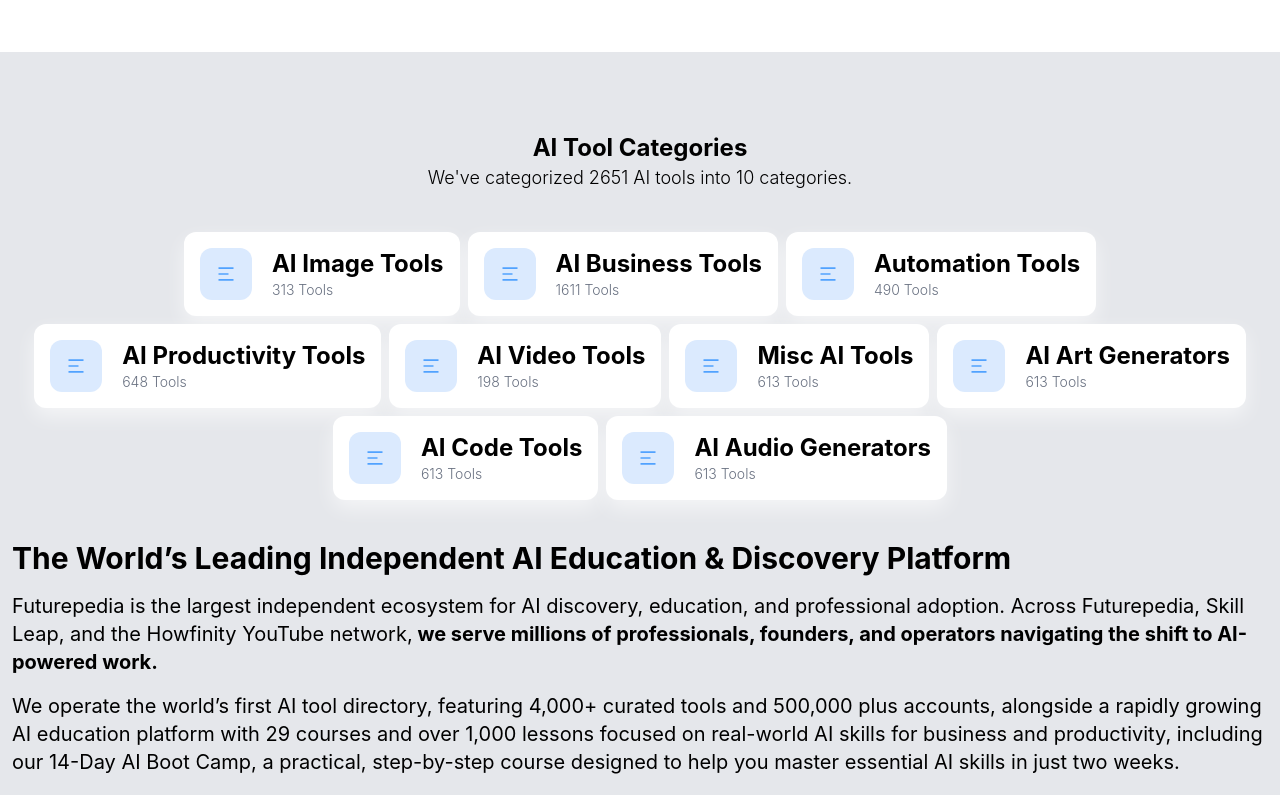
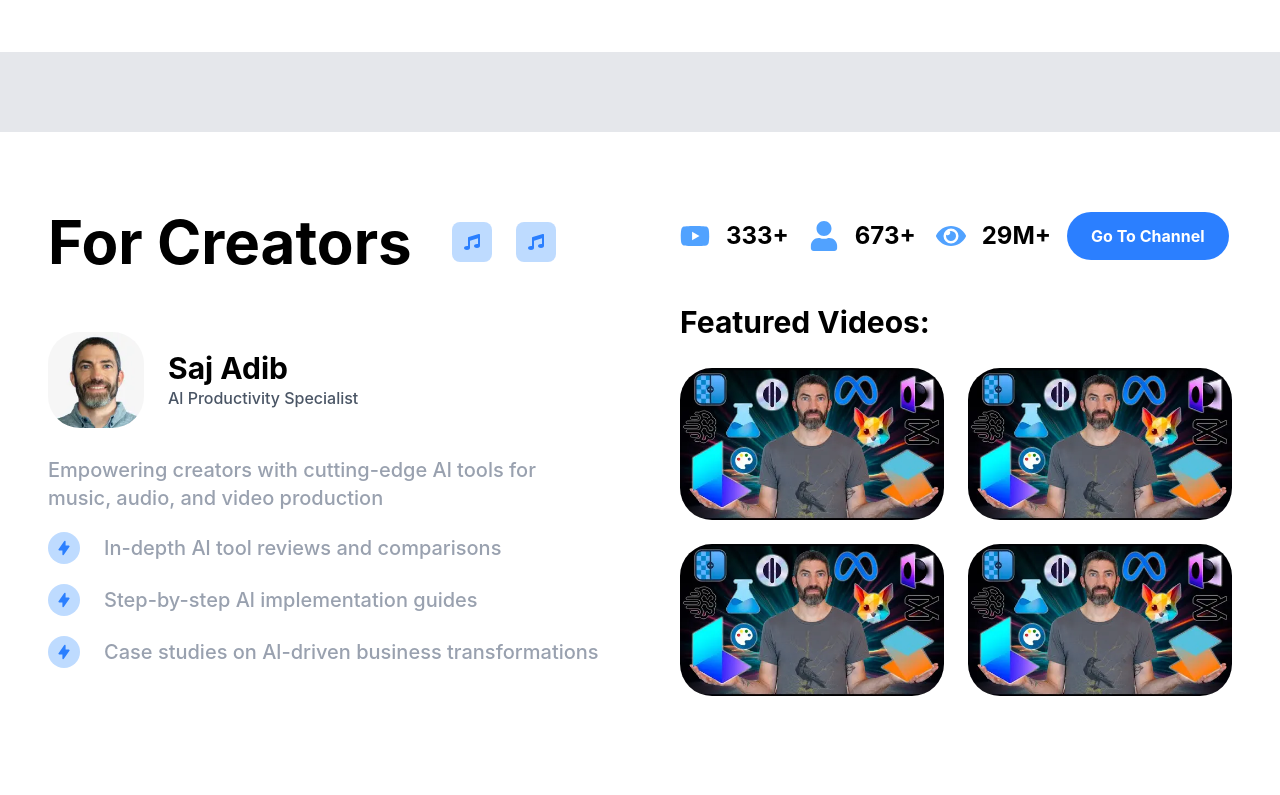
Before and after one commit to ADEDANCE/futurepedia-clone, a React (Vite) app: page / in a window 1280 px wide. Shown: the part 2660-3455 px from the top of the page. Built offline with nearby package versions, Linux system fonts and the light colour scheme.

Commit message:
Import for productivty section

```diff
--- a/src/App.jsx
+++ b/src/App.jsx
@@ -6,6 +6,7 @@
 import For_creator from "./sections/For_creator";
 import Popular_categories from "./sections/popular_categories";
 import Ai_tool_category from "./sections/Ai_tool_category";
+import For_Productivity from "./sections/For_Productivity";
 
 function App() {
   const [count, setCount] = useState(0);
@@ -17,6 +18,7 @@
       <Popular_categories />
       <Trending />
       <For_creator />
+      <For_Productivity />
       <Ai_tool_category />
       <Footer />
     </div>
```
